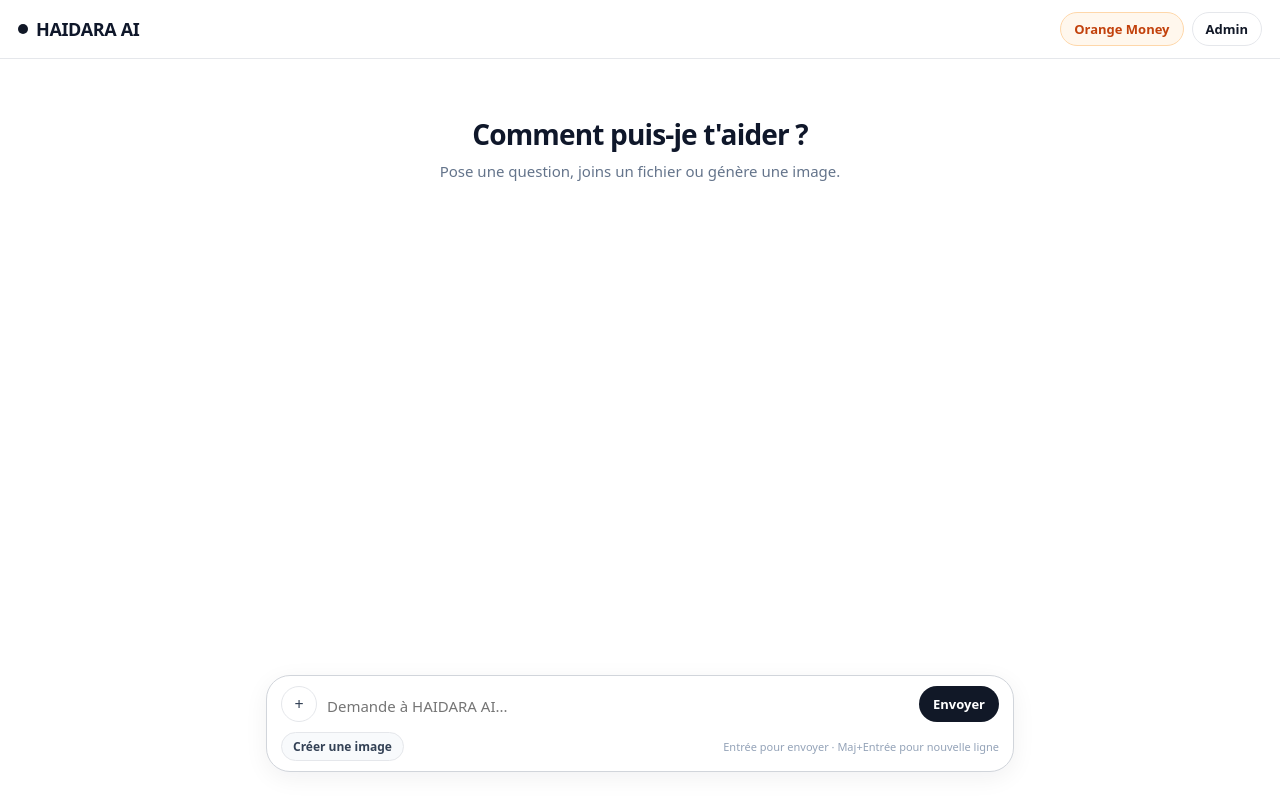
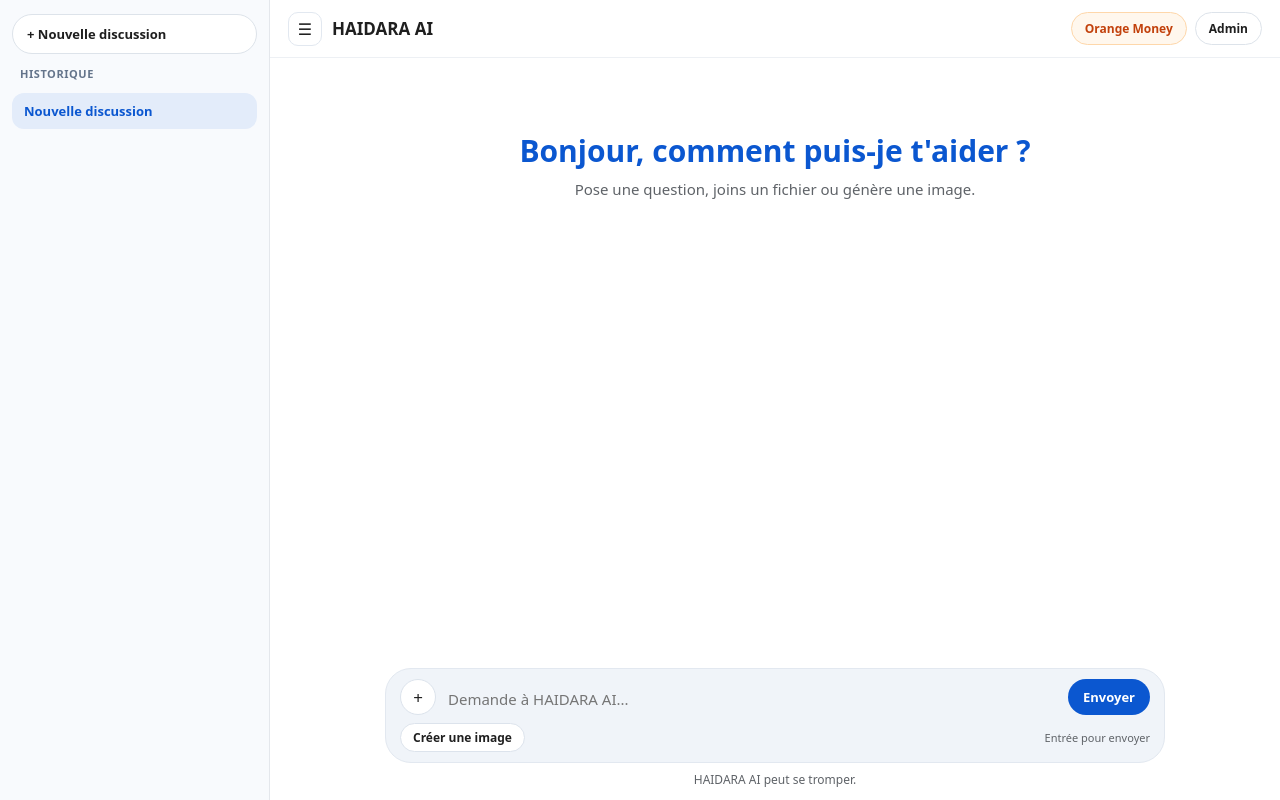
Before and after one commit to mohamedcherifhaidara92-collab/HAIDARA-AI, a FastAPI app: page / in a window 1280 px wide. Run offline with FastAPI, Linux system fonts and the light colour scheme.

Commit message:
index.html

```diff
--- a/templates/index.html
+++ b/templates/index.html
@@ -6,96 +6,126 @@
   <title>HAIDARA AI</title>
   <style>
     * { box-sizing: border-box; font-family: system-ui, -apple-system, BlinkMacSystemFont, "Segoe UI", Roboto, sans-serif; }
-    body { margin: 0; background: #ffffff; color: #0f172a; display: flex; flex-direction: column; min-height: 100vh; }
-    header { position: sticky; top: 0; z-index: 20; background: rgba(255, 255, 255, 0.92); backdrop-filter: blur(10px); border-bottom: 1px solid #e5e7eb; padding: 12px 18px; display: flex; align-items: center; justify-content: space-between; gap: 10px; }
-    .brand { font-size: 18px; font-weight: 700; letter-spacing: -0.02em; color: #0f172a; display: flex; align-items: center; gap: 8px; }
-    .brand-dot { width: 10px; height: 10px; border-radius: 999px; background: #111827; }
+    body { margin: 0; background: #ffffff; color: #1f1f1f; height: 100vh; display: flex; overflow: hidden; }
+
+    /* Barre latérale d'historique style Gemini */
+    .sidebar { width: 270px; background: #f8fafd; border-right: 1px solid #e4e7ec; display: flex; flex-direction: column; padding: 14px 12px; gap: 12px; flex-shrink: 0; transition: transform 0.2s ease; }
+    .sidebar-top { display: flex; align-items: center; justify-content: space-between; gap: 8px; }
+    .new-chat-btn { width: 100%; border: 1px solid #dde3ea; background: #ffffff; color: #1f1f1f; padding: 10px 14px; border-radius: 999px; font-size: 13px; font-weight: 600; cursor: pointer; text-align: left; }
+    .new-chat-btn:hover { background: #eef2f6; }
+    .history-label { font-size: 11px; font-weight: 700; text-transform: uppercase; letter-spacing: 0.05em; color: #64748b; padding: 0 8px; }
+    .history-list { flex: 1; overflow-y: auto; display: flex; flex-direction: column; gap: 4px; }
+    .history-item { border: none; background: transparent; color: #334155; text-align: left; padding: 9px 12px; border-radius: 12px; font-size: 13px; cursor: pointer; white-space: nowrap; overflow: hidden; text-overflow: ellipsis; }
+    .history-item:hover { background: #e9eef6; }
+    .history-item.active { background: #e3ecfa; color: #0b57d0; font-weight: 600; }
+
+    /* Zone principale */
+    .workspace { flex: 1; display: flex; flex-direction: column; min-width: 0; background: #ffffff; }
+    header { height: 58px; padding: 0 18px; border-bottom: 1px solid #edf0f4; display: flex; align-items: center; justify-content: space-between; gap: 10px; background: #ffffff; }
+    .brand-left { display: flex; align-items: center; gap: 10px; }
+    .menu-btn { border: 1px solid #e2e8f0; background: #ffffff; color: #1f1f1f; width: 34px; height: 34px; border-radius: 10px; font-size: 16px; cursor: pointer; }
+    .brand { font-size: 17px; font-weight: 700; color: #1f1f1f; }
     .header-actions { display: flex; align-items: center; gap: 8px; }
-    .pill-btn { border: 1px solid #e5e7eb; background: #ffffff; color: #111827; padding: 7px 13px; border-radius: 999px; font-size: 13px; font-weight: 600; cursor: pointer; text-decoration: none; transition: background 0.15s, border-color 0.15s; }
-    .pill-btn:hover { background: #f9fafb; border-color: #d1d5db; }
+    .pill-btn { border: 1px solid #dde3ea; background: #ffffff; color: #1f1f1f; padding: 7px 13px; border-radius: 999px; font-size: 12px; font-weight: 600; cursor: pointer; text-decoration: none; }
+    .pill-btn:hover { background: #f8fafd; }
     .pill-orange { border-color: #fed7aa; background: #fff7ed; color: #c2410c; }
-    .pill-orange:hover { background: #ffedd5; }
 
-    main { flex: 1; width: 100%; max-width: 780px; margin: 0 auto; padding: 20px 16px 28px; display: flex; flex-direction: column; gap: 18px; }
-    .chat-stream { flex: 1; display: flex; flex-direction: column; gap: 18px; padding-bottom: 12px; }
-    .welcome { text-align: center; padding: 36px 12px 16px; }
-    .welcome h1 { margin: 0 0 8px; font-size: 28px; font-weight: 700; letter-spacing: -0.03em; color: #0f172a; }
-    .welcome p { margin: 0; font-size: 15px; color: #64748b; }
+    .chat-area { flex: 1; overflow-y: auto; padding: 24px 16px; }
+    .chat-inner { max-width: 780px; margin: 0 auto; display: flex; flex-direction: column; gap: 18px; }
+    .welcome { text-align: center; padding: 48px 12px 20px; }
+    .welcome h1 { margin: 0 0 8px; font-size: 30px; font-weight: 600; color: #0b57d0; }
+    .welcome p { margin: 0; font-size: 15px; color: #5f6368; }
 
-    .msg-row { display: flex; flex-direction: column; gap: 6px; }
+    .msg-row { display: flex; flex-direction: column; gap: 4px; }
     .msg-row.user { align-items: flex-end; }
     .msg-row.ai { align-items: flex-start; }
-    .bubble { max-width: 88%; padding: 12px 16px; border-radius: 20px; font-size: 15px; line-height: 1.55; white-space: pre-wrap; word-wrap: break-word; }
-    .msg-row.user .bubble { background: #f1f5f9; color: #0f172a; border-bottom-right-radius: 6px; }
-    .msg-row.ai .bubble { background: #ffffff; color: #0f172a; border: 1px solid #e5e7eb; border-bottom-left-radius: 6px; box-shadow: 0 1px 2px rgba(0,0,0,0.03); }
+    .bubble { max-width: 86%; padding: 12px 16px; border-radius: 20px; font-size: 15px; line-height: 1.55; white-space: pre-wrap; word-wrap: break-word; }
+    .msg-row.user .bubble { background: #f0f4f9; color: #1f1f1f; border-bottom-right-radius: 6px; }
+    .msg-row.ai .bubble { background: #ffffff; color: #1f1f1f; border: 1px solid #e6e9ef; border-bottom-left-radius: 6px; }
     .bubble img { max-width: 100%; border-radius: 14px; margin-top: 10px; display: block; border: 1px solid #e5e7eb; }
-    .msg-meta { font-size: 11px; color: #94a3b8; padding: 0 6px; }
+    .msg-meta { font-size: 11px; color: #80868b; padding: 0 6px; }
 
-    .composer-wrap { position: sticky; bottom: 12px; background: #ffffff; border: 1px solid #d1d5db; border-radius: 24px; padding: 10px 14px; box-shadow: 0 6px 24px rgba(15, 23, 42, 0.06); display: flex; flex-direction: column; gap: 8px; }
-    .attached-bar { display: none; align-items: center; justify-content: space-between; gap: 8px; background: #f8fafc; border: 1px solid #e2e8f0; border-radius: 12px; padding: 6px 10px; font-size: 12px; color: #334155; }
+    /* Zone de saisie style Gemini + mention en bas */
+    .footer-box { padding: 8px 16px 12px; background: #ffffff; }
+    .footer-inner { max-width: 780px; margin: 0 auto; }
+    .composer { background: #f0f4f9; border: 1px solid #e2e8f0; border-radius: 26px; padding: 10px 14px; display: flex; flex-direction: column; gap: 8px; }
+    .composer:focus-within { background: #ffffff; border-color: #c2d7f8; box-shadow: 0 4px 16px rgba(11, 87, 208, 0.08); }
+    .attached-bar { display: none; align-items: center; justify-content: space-between; gap: 8px; background: #e9eef6; border-radius: 12px; padding: 6px 10px; font-size: 12px; color: #1f1f1f; }
     .attached-bar.visible { display: flex; }
-    .composer-top { display: flex; align-items: flex-end; gap: 8px; }
-    textarea { flex: 1; border: none; outline: none; background: transparent; color: #0f172a; font-size: 15px; line-height: 1.45; resize: none; max-height: 140px; min-height: 28px; padding: 4px 2px; }
-    .icon-btn { width: 36px; height: 36px; border-radius: 999px; border: 1px solid #e5e7eb; background: #ffffff; color: #334155; font-size: 16px; cursor: pointer; display: inline-flex; align-items: center; justify-content: center; flex-shrink: 0; }
-    .icon-btn:hover { background: #f8fafc; }
-    .send-btn { height: 36px; padding: 0 14px; border-radius: 999px; border: none; background: #111827; color: #ffffff; font-size: 13px; font-weight: 600; cursor: pointer; flex-shrink: 0; }
-    .send-btn:hover { background: #1f2937; }
-    .composer-bottom { display: flex; align-items: center; justify-content: space-between; gap: 8px; flex-wrap: wrap; padding-top: 2px; }
-    .mode-btn { border: 1px solid #e5e7eb; background: #f8fafc; color: #334155; padding: 5px 11px; border-radius: 999px; font-size: 12px; font-weight: 600; cursor: pointer; }
-    .mode-btn:hover { background: #f1f5f9; }
+    .composer-main { display: flex; align-items: flex-end; gap: 8px; }
+    textarea { flex: 1; border: none; outline: none; background: transparent; color: #1f1f1f; font-size: 15px; line-height: 1.45; resize: none; max-height: 140px; min-height: 26px; padding: 4px; }
+    .icon-btn { width: 36px; height: 36px; border-radius: 999px; border: 1px solid #dce3ec; background: #ffffff; color: #1f1f1f; font-size: 17px; cursor: pointer; display: inline-flex; align-items: center; justify-content: center; flex-shrink: 0; }
+    .send-btn { height: 36px; padding: 0 15px; border-radius: 999px; border: none; background: #0b57d0; color: #ffffff; font-size: 13px; font-weight: 600; cursor: pointer; flex-shrink: 0; }
+    .composer-tools { display: flex; align-items: center; justify-content: space-between; gap: 8px; flex-wrap: wrap; }
+    .tool-btn { border: 1px solid #dce3ec; background: #ffffff; color: #1f1f1f; padding: 5px 12px; border-radius: 999px; font-size: 12px; font-weight: 600; cursor: pointer; }
+    .disclaimer { text-align: center; font-size: 12px; color: #5f6368; margin-top: 8px; }
     input[type="file"] { display: none; }
 
-    .modal-bg { display: none; position: fixed; inset: 0; background: rgba(15, 23, 42, 0.45); z-index: 50; align-items: center; justify-content: center; padding: 16px; }
+    /* Modal Orange Money */
+    .modal-bg { display: none; position: fixed; inset: 0; background: rgba(15, 23, 42, 0.45); z-index: 60; align-items: center; justify-content: center; padding: 16px; }
     .modal-bg.open { display: flex; }
-    .modal-card { background: #ffffff; border: 1px solid #e5e7eb; border-radius: 20px; width: 100%; max-width: 420px; padding: 20px; box-shadow: 0 20px 40px rgba(0,0,0,0.12); }
-    .modal-card h3 { margin: 0 0 6px; font-size: 18px; color: #0f172a; }
+    .modal-card { background: #ffffff; border: 1px solid #e2e8f0; border-radius: 20px; width: 100%; max-width: 420px; padding: 20px; }
+    .modal-card h3 { margin: 0 0 6px; font-size: 18px; }
     .modal-card p { margin: 0 0 14px; font-size: 13px; color: #64748b; }
     .field { display: flex; flex-direction: column; gap: 5px; margin-bottom: 12px; }
     .field label { font-size: 12px; font-weight: 600; color: #334155; }
-    .field input, .field select { border: 1px solid #cbd5e1; border-radius: 10px; padding: 9px 11px; font-size: 14px; color: #0f172a; background: #ffffff; }
+    .field input, .field select { border: 1px solid #cbd5e1; border-radius: 10px; padding: 9px 11px; font-size: 14px; }
     .modal-foot { display: flex; justify-content: flex-end; gap: 8px; margin-top: 14px; }
-    .status-msg { font-size: 13px; margin-top: 8px; font-weight: 500; }
+    .status-msg { font-size: 13px; margin-top: 6px; font-weight: 500; }
+
+    @media (max-width: 768px) {
+      .sidebar { position: fixed; top: 0; bottom: 0; left: 0; z-index: 40; transform: translateX(-100%); }
+      .sidebar.open { transform: translateX(0); }
+    }
   </style>
 </head>
 <body>
+  <aside id="sidebar" class="sidebar">
+    <div class="sidebar-top">
+      <button type="button" class="new-chat-btn" onclick="startNewChat()">+ Nouvelle discussion</button>
+    </div>
+    <div class="history-label">Historique</div>
+    <div id="historyList" class="history-list"></div>
+  </aside>
+
+  <div class="workspace">
     <header>
-    <div class="brand">
-      <span class="brand-dot"></span>
-      <span>HAIDARA AI</span>
+      <div class="brand-left">
+        <button type="button" class="menu-btn" onclick="toggleSidebar()" title="Historique">☰</button>
+        <div class="brand">HAIDARA AI</div>
       </div>
       <div class="header-actions">
-      <button class="pill-btn pill-orange" onclick="openModal()">Orange Money</button>
+        <button type="button" class="pill-btn pill-orange" onclick="openModal()">Orange Money</button>
         <a href="/admin" class="pill-btn">Admin</a>
       </div>
     </header>
 
-  <main>
-    <div id="chatStream" class="chat-stream">
-      <div class="welcome">
-        <h1>Comment puis-je t'aider ?</h1>
-        <p>Pose une question, joins un fichier ou génère une image.</p>
-      </div>
+    <div id="chatArea" class="chat-area">
+      <div id="chatInner" class="chat-inner"></div>
     </div>
 
-    <div class="composer-wrap">
+    <div class="footer-box">
+      <div class="footer-inner">
+        <div class="composer">
           <div id="attachedBar" class="attached-bar">
             <span id="attachedText"></span>
-        <button type="button" class="mode-btn" onclick="clearFiles()">Retirer</button>
+            <button type="button" class="tool-btn" onclick="clearFiles()">Retirer</button>
           </div>
-
-      <div class="composer-top">
+          <div class="composer-main">
             <label class="icon-btn" for="fileInput" title="Joindre un fichier">+</label>
             <input id="fileInput" type="file" multiple accept="image/*,.pdf,.txt,.csv,.md,.py,.js,.html" onchange="onFilesChange()" />
             <textarea id="promptBox" rows="1" placeholder="Demande à HAIDARA AI..." oninput="autoResize(this)" onkeydown="onKeyDown(event)"></textarea>
-        <button id="sendBtn" class="send-btn" onclick="sendChat()">Envoyer</button>
+            <button id="sendBtn" type="button" class="send-btn" onclick="sendChat()">Envoyer</button>
           </div>
-
-      <div class="composer-bottom">
-        <button type="button" class="mode-btn" onclick="generateImg()">Créer une image</button>
-        <span style="font-size:11px; color:#94a3b8;">Entrée pour envoyer · Maj+Entrée pour nouvelle ligne</span>
+          <div class="composer-tools">
+            <button type="button" class="tool-btn" onclick="generateImg()">Créer une image</button>
+            <span style="font-size:11px; color:#5f6368;">Entrée pour envoyer</span>
           </div>
         </div>
-  </main>
+        <div class="disclaimer">HAIDARA AI peut se tromper.</div>
+      </div>
+    </div>
+  </div>
 
   <div id="payModal" class="modal-bg">
     <div class="modal-card">
@@ -111,7 +141,7 @@
       </div>
       <div class="field">
         <label>Numéro Orange Money</label>
-        <input id="payPhone" type="text" placeholder="Ex: 620 00 00 00" />
+        <input id="payPhone" type="text" placeholder="Ex: +224629600906" />
       </div>
       <div class="field">
         <label>Montant</label>
@@ -119,7 +149,7 @@
       </div>
       <div class="field">
         <label>Référence de transaction</label>
-        <input id="payRef" type="text" placeholder="Ex: PP261128.0725.A12345" />
+        <input id="payRef" type="text" placeholder="Ex: PP261128.0820.A12345" />
       </div>
       <div id="payStatus" class="status-msg"></div>
       <div class="modal-foot">
@@ -130,9 +160,128 @@
   </div>
 
   <script>
-    const chatStream = document.getElementById("chatStream");
-    const promptBox = document.getElementById("promptBox");
-    const fileInput = document.getElementById("fileInput");
+    const STORAGE_KEY = "haidara_ai_chats_v1";
+    let sessions = loadSessions();
+    let activeId = sessions[0]?.id || createSession().id;
+
+    function loadSessions() {
+      try {
+        const raw = localStorage.getItem(STORAGE_KEY);
+        const parsed = raw ? JSON.parse(raw) : [];
+        return Array.isArray(parsed) ? parsed : [];
+      } catch {
+        return [];
+      }
+    }
+
+    function saveSessions() {
+      localStorage.setItem(STORAGE_KEY, JSON.stringify(sessions));
+    }
+
+    function createSession() {
+      const s = {
+        id: "chat_" + Date.now() + "_" + Math.random().toString(36).slice(2, 6),
+        title: "Nouvelle discussion",
+        messages: []
+      };
+      sessions.unshift(s);
+      saveSessions();
+      return s;
+    }
+
+    function getActiveSession() {
+      return sessions.find(s => s.id === activeId) || sessions[0] || createSession();
+    }
+
+    function startNewChat() {
+      const s = createSession();
+      activeId = s.id;
+      renderAll();
+      if (window.innerWidth <= 768) {
+        document.getElementById("sidebar").classList.remove("open");
+      }
+    }
+
+    function selectChat(id) {
+      activeId = id;
+      renderAll();
+      if (window.innerWidth <= 768) {
+        document.getElementById("sidebar").classList.remove("open");
+      }
+    }
+
+    function toggleSidebar() {
+      document.getElementById("sidebar").classList.toggle("open");
+    }
+
+    function renderHistory() {
+      const list = document.getElementById("historyList");
+      list.innerHTML = "";
+      sessions.forEach(s => {
+        const btn = document.createElement("button");
+        btn.type = "button";
+        btn.className = "history-item" + (s.id === activeId ? " active" : "");
+        btn.textContent = s.title || "Discussion";
+        btn.onclick = () => selectChat(s.id);
+        list.appendChild(btn);
+      });
+    }
+
+    function renderMessages() {
+      const chatInner = document.getElementById("chatInner");
+      const current = getActiveSession();
+      chatInner.innerHTML = "";
+
+      if (!current.messages.length) {
+        chatInner.innerHTML = `
+          <div class="welcome">
+            <h1>Bonjour, comment puis-je t'aider ?</h1>
+            <p>Pose une question, joins un fichier ou génère une image.</p>
+          </div>
+        `;
+        return;
+      }
+
+      current.messages.forEach(m => {
+        const row = document.createElement("div");
+        row.className = `msg-row ${m.role}`;
+        const bubble = document.createElement("div");
+        bubble.className = "bubble";
+        bubble.textContent = m.text || "";
+        if (m.imgSrc) {
+          const img = document.createElement("img");
+          img.src = m.imgSrc;
+          img.alt = "Image générée";
+          bubble.appendChild(img);
+        }
+        row.appendChild(bubble);
+        if (m.meta) {
+          const meta = document.createElement("div");
+          meta.className = "msg-meta";
+          meta.textContent = m.meta;
+          row.appendChild(meta);
+        }
+        chatInner.appendChild(row);
+      });
+
+      const area = document.getElementById("chatArea");
+      area.scrollTop = area.scrollHeight;
+    }
+
+    function renderAll() {
+      renderHistory();
+      renderMessages();
+    }
+
+    function appendMessage(role, text, meta = "", imgSrc = "") {
+      const current = getActiveSession();
+      if (role === "user" && current.title === "Nouvelle discussion" && text) {
+        current.title = text.slice(0, 38);
+      }
+      current.messages.push({ role, text, meta, imgSrc });
+      saveSessions();
+      renderAll();
+    }
 
     function autoResize(el) {
       el.style.height = "auto";
@@ -147,7 +296,7 @@
     }
 
     function onFilesChange() {
-      const files = Array.from(fileInput.files || []);
+      const files = Array.from(document.getElementById("fileInput").files || []);
       const bar = document.getElementById("attachedBar");
       const txt = document.getElementById("attachedText");
       if (files.length) {
@@ -160,45 +309,27 @@
     }
 
     function clearFiles() {
-      fileInput.value = "";
+      document.getElementById("fileInput").value = "";
       onFilesChange();
     }
 
-    function addMsg(role, text, meta = "", imgSrc = "") {
-      const row = document.createElement("div");
-      row.className = `msg-row ${role}`;
-      const bubble = document.createElement("div");
-      bubble.className = "bubble";
-      bubble.textContent = text;
-      if (imgSrc) {
-        const img = document.createElement("img");
-        img.src = imgSrc;
-        img.alt = "Image générée";
-        bubble.appendChild(img);
-      }
-      row.appendChild(bubble);
-      if (meta) {
-        const m = document.createElement("div");
-        m.className = "msg-meta";
-        m.textContent = meta;
-        row.appendChild(m);
-      }
-      chatStream.appendChild(row);
-      window.scrollTo({ top: document.body.scrollHeight, behavior: "smooth" });
-      return row;
-    }
-
     async function sendChat() {
-      const message = promptBox.value.trim();
+      const box = document.getElementById("promptBox");
+      const fileInput = document.getElementById("fileInput");
+      const message = box.value.trim();
       const files = Array.from(fileInput.files || []);
       if (!message && !files.length) return;
 
       const shown = files.length ? `${message || "Analyse de fichier"} (${files.length} fichier(s))` : message;
-      addMsg("user", shown);
-      promptBox.value = "";
-      autoResize(promptBox);
+      appendMessage("user", shown);
+      box.value = "";
+      autoResize(box);
 
-      const pending = addMsg("ai", "Réflexion en cours...");
+      const current = getActiveSession();
+      current.messages.push({ role: "ai", text: "Réflexion en cours...", meta: "", imgSrc: "" });
+      renderMessages();
+      const tempIndex = current.messages.length - 1;
+
       const fd = new FormData();
       fd.append("message", message);
       files.forEach(f => fd.append("files", f));
@@ -207,45 +338,58 @@
       try {
         const res = await fetch("/api/chat", { method: "POST", body: fd });
         const data = await res.json();
-        pending.remove();
+        current.messages.splice(tempIndex, 1);
         if (!res.ok) {
-          addMsg("ai", "Erreur : " + (data.detail || "Réponse impossible."));
-          return;
+          current.messages.push({ role: "ai", text: "Erreur : " + (data.detail || "Réponse impossible."), meta: "" });
+        } else {
+          current.messages.push({ role: "ai", text: data.reply, meta: data.model || "" });
         }
-        addMsg("ai", data.reply, data.model || "");
+        saveSessions();
+        renderAll();
       } catch {
-        pending.remove();
-        addMsg("ai", "Erreur réseau.");
+        current.messages.splice(tempIndex, 1);
+        current.messages.push({ role: "ai", text: "Erreur réseau.", meta: "" });
+        saveSessions();
+        renderAll();
       }
     }
 
     async function generateImg() {
-      const prompt = promptBox.value.trim();
+      const box = document.getElementById("promptBox");
+      const prompt = box.value.trim();
       if (!prompt) {
-        promptBox.focus();
+        box.focus();
         return;
       }
-      addMsg("user", "Image : " + prompt);
-      promptBox.value = "";
-      autoResize(promptBox);
+      appendMessage("user", "Image : " + prompt);
+      box.value = "";
+      autoResize(box);
 
-      const pending = addMsg("ai", "Création de l'image...");
+      const current = getActiveSession();
+      current.messages.push({ role: "ai", text: "Création de l'image...", meta: "", imgSrc: "" });
+      renderMessages();
+      const tempIndex = current.messages.length - 1;
+
       const fd = new FormData();
       fd.append("prompt", prompt);
 
       try {
         const res = await fetch("/api/generate-image", { method: "POST", body: fd });
         const data = await res.json();
-        pending.remove();
+        current.messages.splice(tempIndex, 1);
         if (!res.ok) {
-          addMsg("ai", "Erreur : " + (data.detail || "Génération impossible."));
-          return;
+          current.messages.push({ role: "ai", text: "Erreur : " + (data.detail || "Génération impossible."), meta: "" });
+        } else {
+          const src = `data:${data.mime_type || "image/png"};base64,${data.image_base64}`;
+          current.messages.push({ role: "ai", text: "Voici l'image générée :", meta: data.model || "", imgSrc: src });
         }
-        const src = `data:${data.mime_type || "image/png"};base64,${data.image_base64}`;
-        addMsg("ai", "Voici l'image générée :", data.model || "", src);
+        saveSessions();
+        renderAll();
       } catch {
-        pending.remove();
-        addMsg("ai", "Erreur réseau.");
+        current.messages.splice(tempIndex, 1);
+        current.messages.push({ role: "ai", text: "Erreur réseau.", meta: "" });
+        saveSessions();
+        renderAll();
       }
     }
 
@@ -296,6 +440,8 @@
         status.textContent = "Erreur réseau.";
       }
     }
+
+    renderAll();
   </script>
 </body>
 </html>
```
Lines whose indentation alone changed are shown as unchanged.
